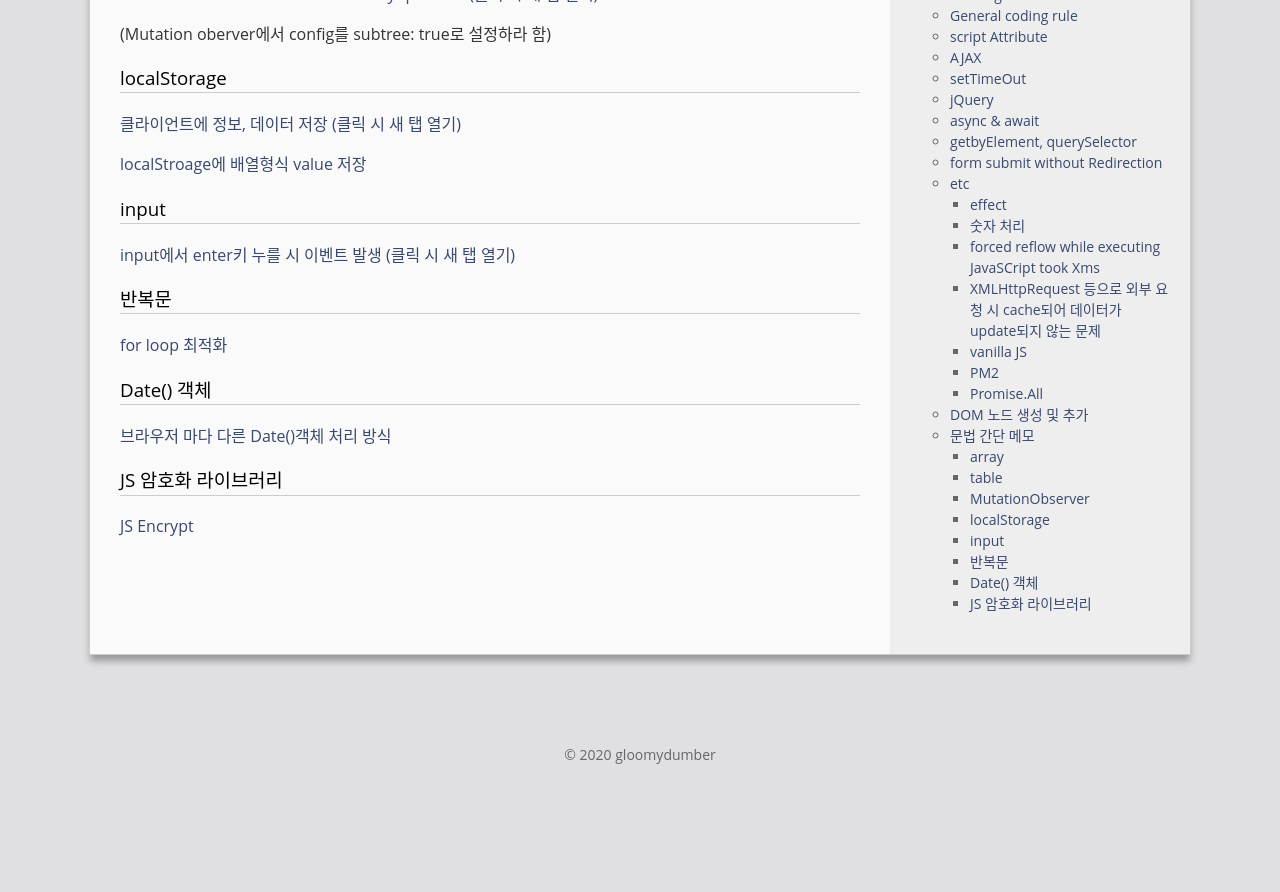
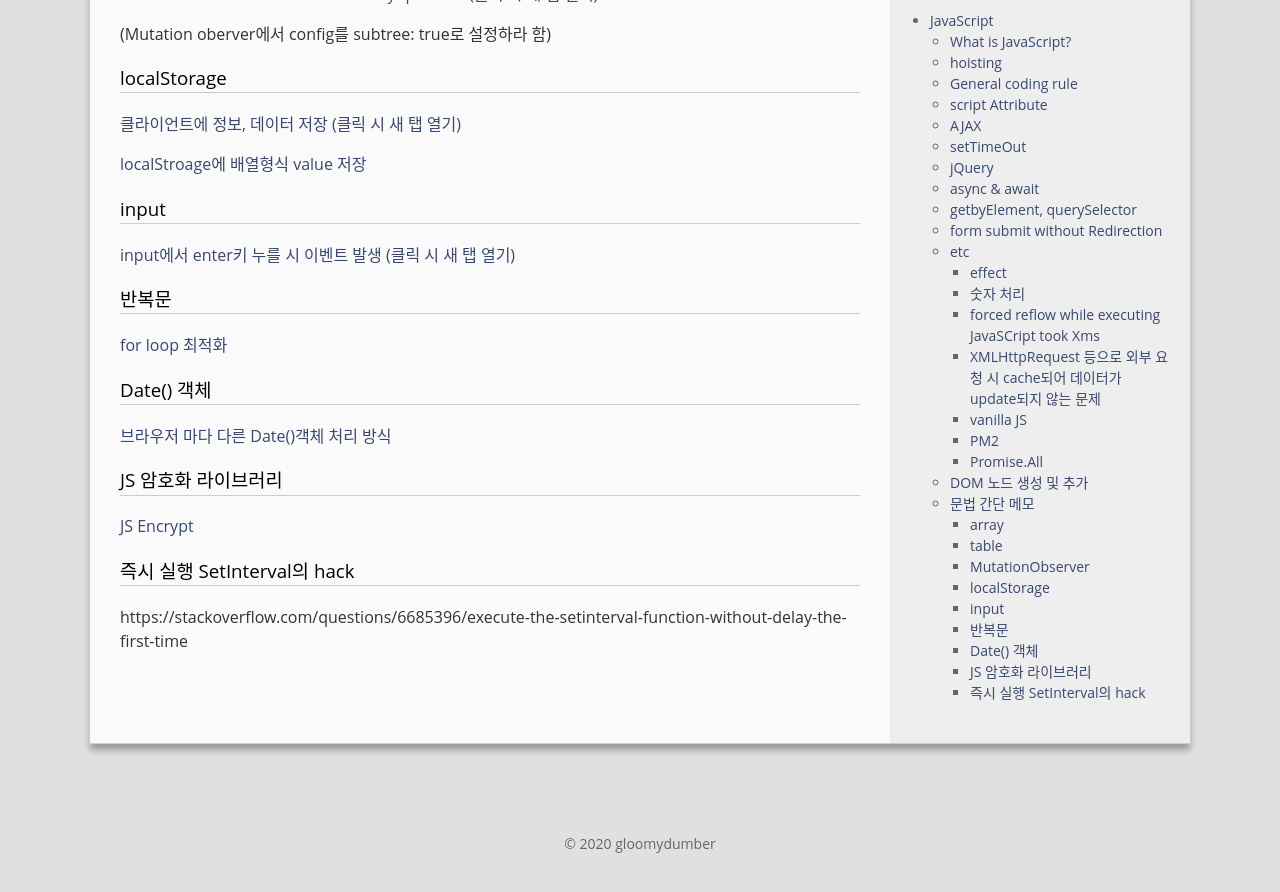
Before and after one commit to gloomydumber/copy, a Jekyll site: the page built from _posts/2020-08-20-generalJs.md, in a window 1280 px wide and 900 px high, scrolled down 4822 px. Shown: the top 892 px of the window. Built offline with Jekyll 4.4.1, drawn with Linux system fonts in a browser that asks for light colours; comment, search, counter and statistics services are not loaded; before the commit the page ends 5607 px from its top, so only the background shows below that.

Commit message:
PostModded

```diff
--- a/_posts/2020-08-20-generalJs.md
+++ b/_posts/2020-08-20-generalJs.md
@@ -240,3 +240,7 @@ console.log(letter);
 ### JS 암호화 라이브러리
 
 [JS Encrypt](https://offbyone.tistory.com/343){: target="\_blank"}
+
+### 즉시 실행 SetInterval의 hack
+
+https://stackoverflow.com/questions/6685396/execute-the-setinterval-function-without-delay-the-first-time
```
